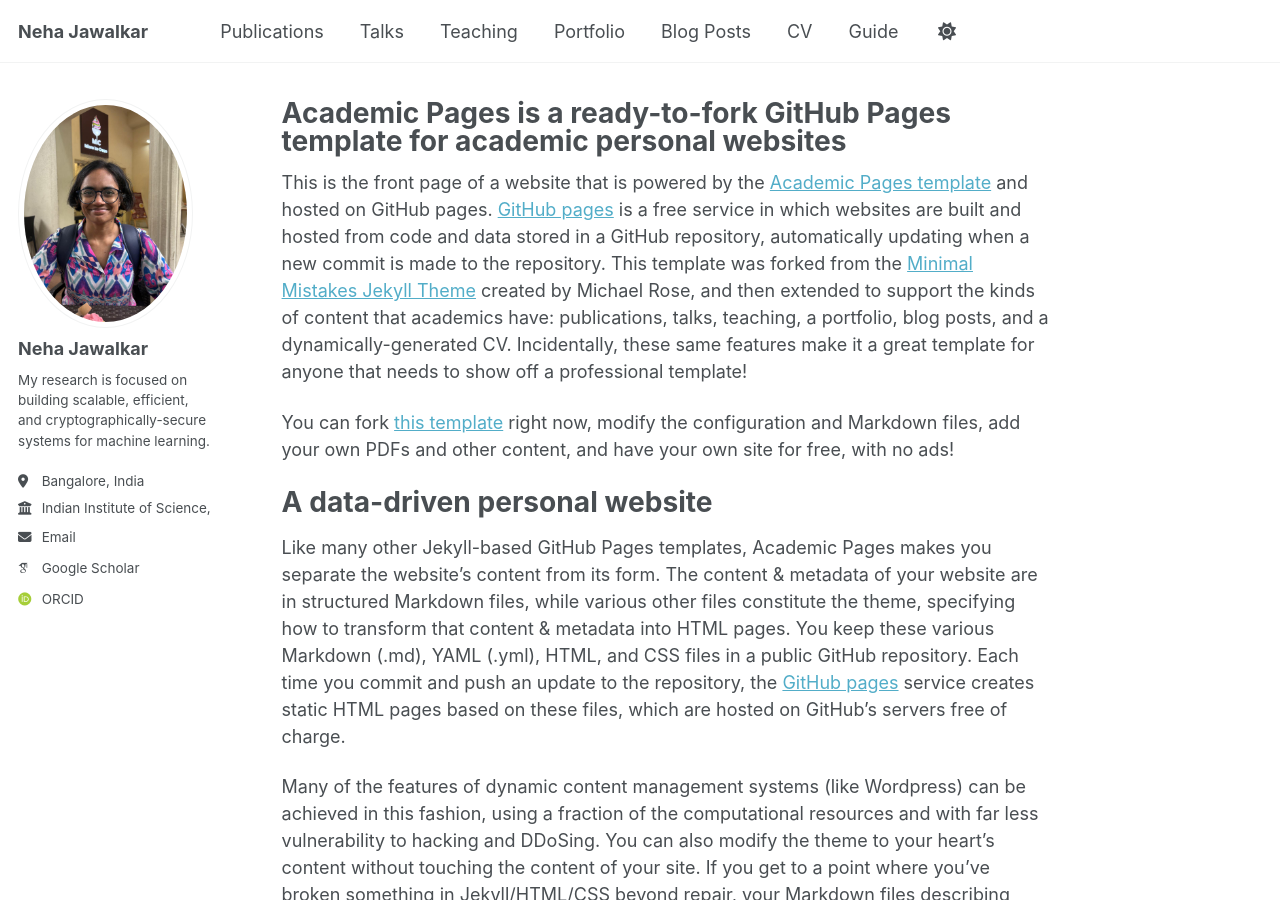
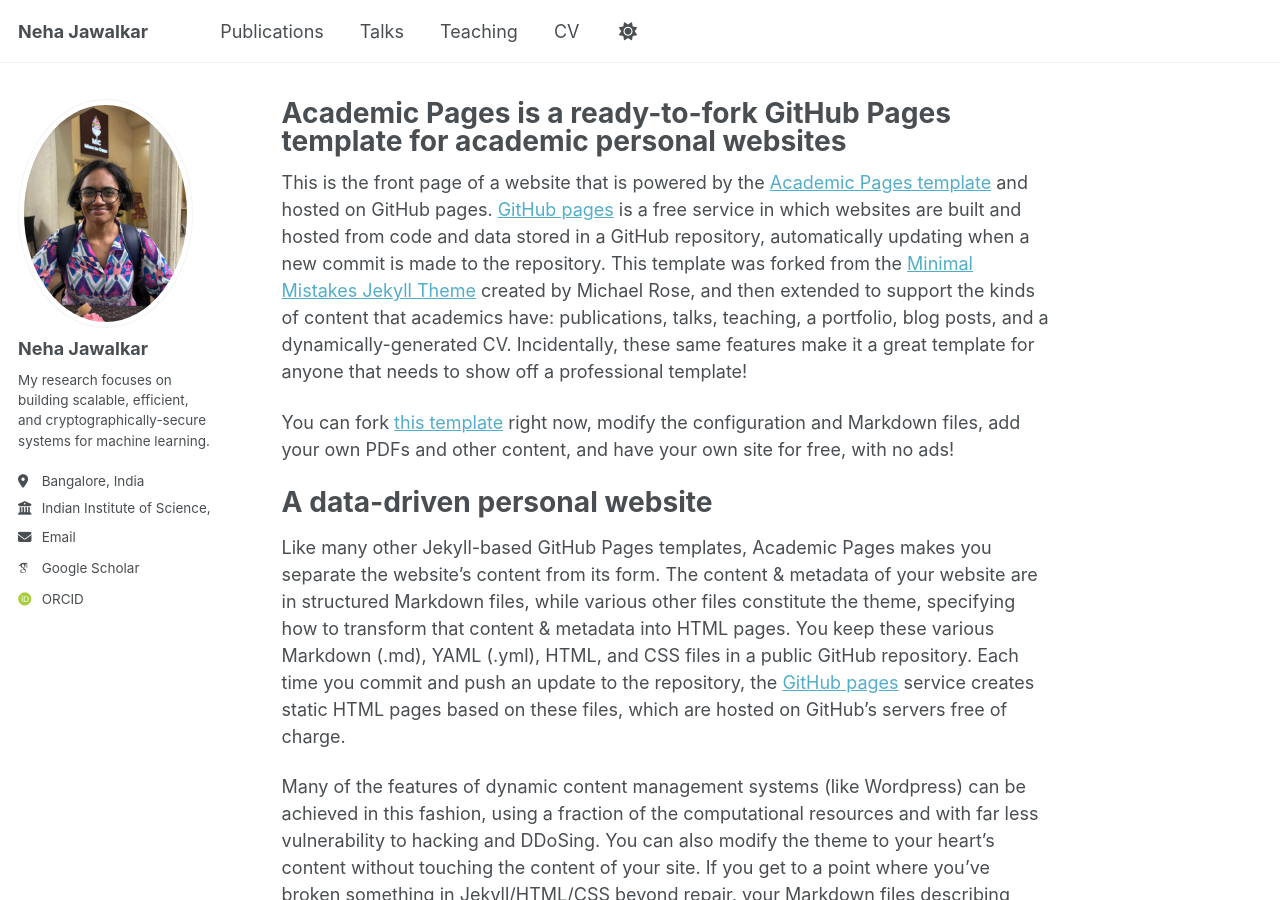
Before and after one commit to neha-jawalkar/neha-jawalkar.github.io, a Jekyll site: the page built from _pages/about.md, in a window 1280 px wide and 900 px high. Built offline with Jekyll 4.4.1, drawn with Linux system fonts in a browser that asks for light colours; some web fonts are replaced; a script that is not in the unit is left out.

```diff
--- a/_config.yml
+++ b/_config.yml
@@ -26,7 +26,7 @@ author:
   avatar           : "neha-photo.jpg" # filename of your avatar image placed in /images/ for the author profile
   name             : "Neha Jawalkar"
   pronouns         : # example: "she/her"
-  bio              : "My research is focused on building scalable, efficient, and cryptographically-secure systems for machine learning."
+  bio              : "My research focuses on building scalable, efficient, and cryptographically-secure systems for machine learning."
   location         : "Bangalore, India"
   employer         : "Indian Institute of Science, Bangalore"
   uri              : # URL
```
Also changed, not shown: _data/navigation.yml (+6 -6 lines).
